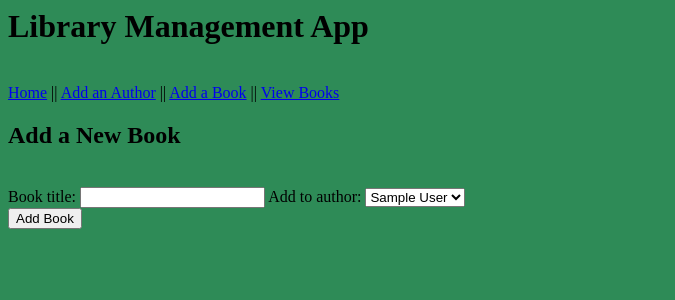
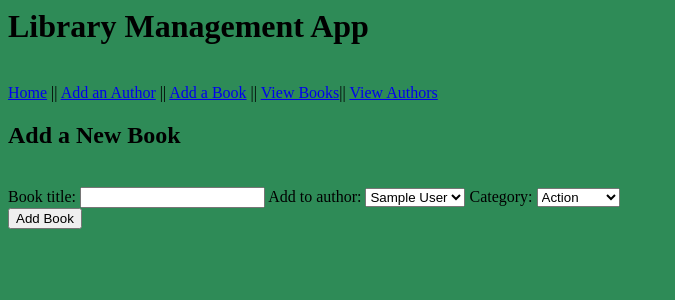
Before and after one commit to bit-of-a-git/DevOps-Core-Fundamental-Project, a Flask app: page /add-book in a window 1280 px wide. Shown: the top 300 px of the page, without its empty margins (0-675 px from the left). Run offline with Flask 2, Linux system fonts and the light colour scheme; tables that the repository leaves empty hold one stand-in row (values such as "Sample post").

Commit message:
Duplicate author entries will now not be accepted.

```diff
--- a/application/forms.py
+++ b/application/forms.py
@@ -9,7 +9,8 @@ class AddAuthor(FlaskForm):
 class AddBook(FlaskForm):
     book_title = StringField("Book title:", validators=[DataRequired(message="Book title cannot be left blank.")])
     author = SelectField("Add to author:", choices=[], validators=[DataRequired(message="You must add an author first.")])
-    category = SelectField("Category:", choices=[])
+    # This seems to be working, just need to fiddle around with it.
+    category = SelectField("Category:", choices=[("1", "Action"), ("2", "Adventure")])
     submit = SubmitField("Add Book")
 
 class UpdateBook(FlaskForm):
@@ -17,3 +18,4 @@ class UpdateBook(FlaskForm):
     # after this I will make it so it can be marked unavailable
     book_title = StringField('Book title', validators=[DataRequired(message="Book title cannot be left blank.")])
     submit = SubmitField('Update Book')
+    category = SelectField("Category:", choices=[])
--- a/application/routes.py
+++ b/application/routes.py
@@ -1,6 +1,6 @@
 from application import app, db
 from application.forms import AddAuthor, AddBook, UpdateBook
-from application.models import Author, Book
+from application.models import Author, Book, Category
 from flask import request, render_template, redirect, url_for
 
 @app.route('/')
@@ -13,9 +13,16 @@ def add_author():
     form = AddAuthor()
     if request.method == 'POST':
         name = form.author_name.data
-        author = Author(author_name = name)
-        db.session.add(author)
-        db.session.commit()
+        # Checks if author already exists in database
+        duplicate = Author.query.filter_by(author_name=name).first()
+        # If they don't, the author is added
+        if not duplicate:
+            author = Author(author_name = name)
+            db.session.add(author)
+            db.session.commit()
+        # This part may need to be changed, but the basic functionality works
+        else:
+            return f"That author already exists in the database."
     return render_template('add_author.html', form=form)
 
 @app.route('/add-book', methods=['GET', 'POST'])
@@ -27,7 +34,8 @@ def add_book():
     if request.method == 'POST':
         title = form.book_title.data
         author_id = form.author.data
-        book = Book(book_title = title, author_id = author_id)
+        category_id = form.category.data
+        book = Book(book_title = title, author_id = author_id, category_id = category_id)
         db.session.add(book)
         db.session.commit()
     return render_template('add_book.html', form=form)
@@ -47,10 +55,13 @@ def book(bid):
 @app.route('/update-book/<int:bid>', methods=['GET','POST'])
 def update_book(bid):
     form = UpdateBook()
+    categories = Category.query.all()
     if request.method == 'POST':
         title = form.book_title.data
+        # Category.id = form.category.data
         book = Book.query.filter_by(id=bid).first()
-        book.book_title= title
+        book.book_title = title
+        # book.category = Category
         db.session.commit()
         # # Not sure whether to redirect or not
         # return redirect(url_for('home'))
@@ -63,3 +74,8 @@ def delete_book(bid):
     db.session.delete(book)
     db.session.commit()
     return redirect(url_for('view_books'))
+
+@app.route('/view-authors', methods=['GET'])
+def view_authors():
+    authors = Author.query.all()
+    return render_template('view_authors.html', authors=authors)
--- a/application/templates/add_book.html
+++ b/application/templates/add_book.html
@@ -7,6 +7,7 @@
                 {{ form.hidden_tag() }}
                 {{ form.book_title.label }} {{ form.book_title }}
                 {{ form.author.label }} {{ form.author }}
+                {{form.category.label}} {{ form.category }}
                 <br>
                 {{ form.submit }}
             {{ message }}
--- a/application/templates/main.html
+++ b/application/templates/main.html
@@ -5,7 +5,8 @@
 <a href="{{ url_for('home') }}">Home</a> ||
 <a href="{{ url_for('add_author') }}">Add an Author</a> ||
 <a href="{{ url_for('add_book') }}">Add a Book</a> ||
-<a href="{{ url_for('view_books') }}">View Books</a>
+<a href="{{ url_for('view_books') }}">View Books</a>||
+<a href="{{ url_for('view_authors') }}">View Authors</a>
 {% block body %}
 {% endblock body %}
 </body>
--- a/application/templates/update_book.html
+++ b/application/templates/update_book.html
@@ -6,6 +6,7 @@
             <form method='POST' action=''>
                 {{ form.hidden_tag() }}
                 {{ form.book_title.label }} {{ form.book_title }}
+                {{ form.category.label}} {{ form.category}}
                 <br>
                 {{ form.submit }}
             {{ message }}
--- a/application/templates/view_books.html
+++ b/application/templates/view_books.html
@@ -4,9 +4,7 @@
 {% for author in authors %}
 <h4>{{author.author_name}}</h4>
 {% for book in author.books %}
-{{book.book_title}}
-<!-- Maybe get rid of the below section-->
-<a href="{{ url_for('book', bid=book.id) }}">{{book.book_title}}</a> |
+{{book.book_title}}     -       {{book.category.cat_name}}
 <a href="{{ url_for('update_book', bid=book.id) }}"> Update </a> |
 <a href="{{ url_for('delete_book', bid=book.id) }}"> Delete </a><br>
 {% endfor %}
```
Also changed, not shown: application/templates/view_authors.html (added, +9 -0 lines), README.md.
